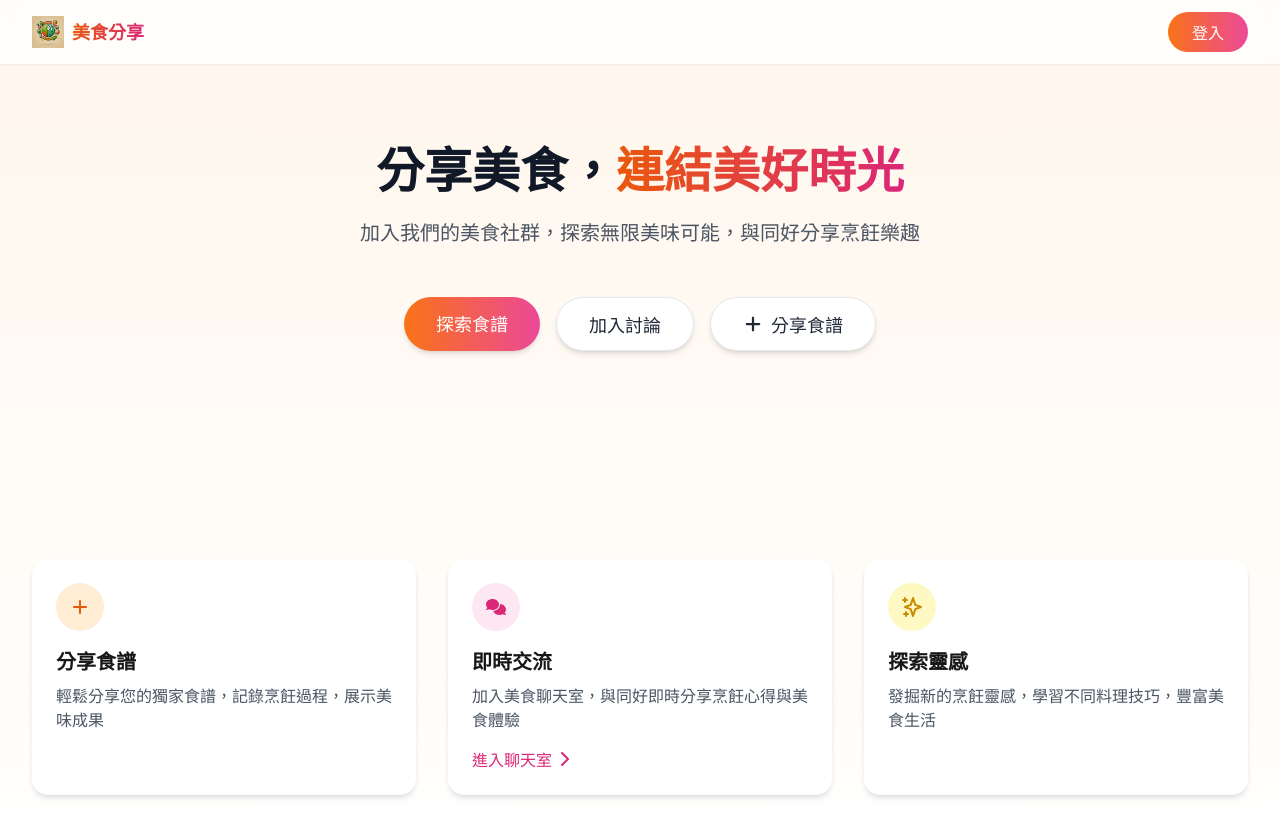
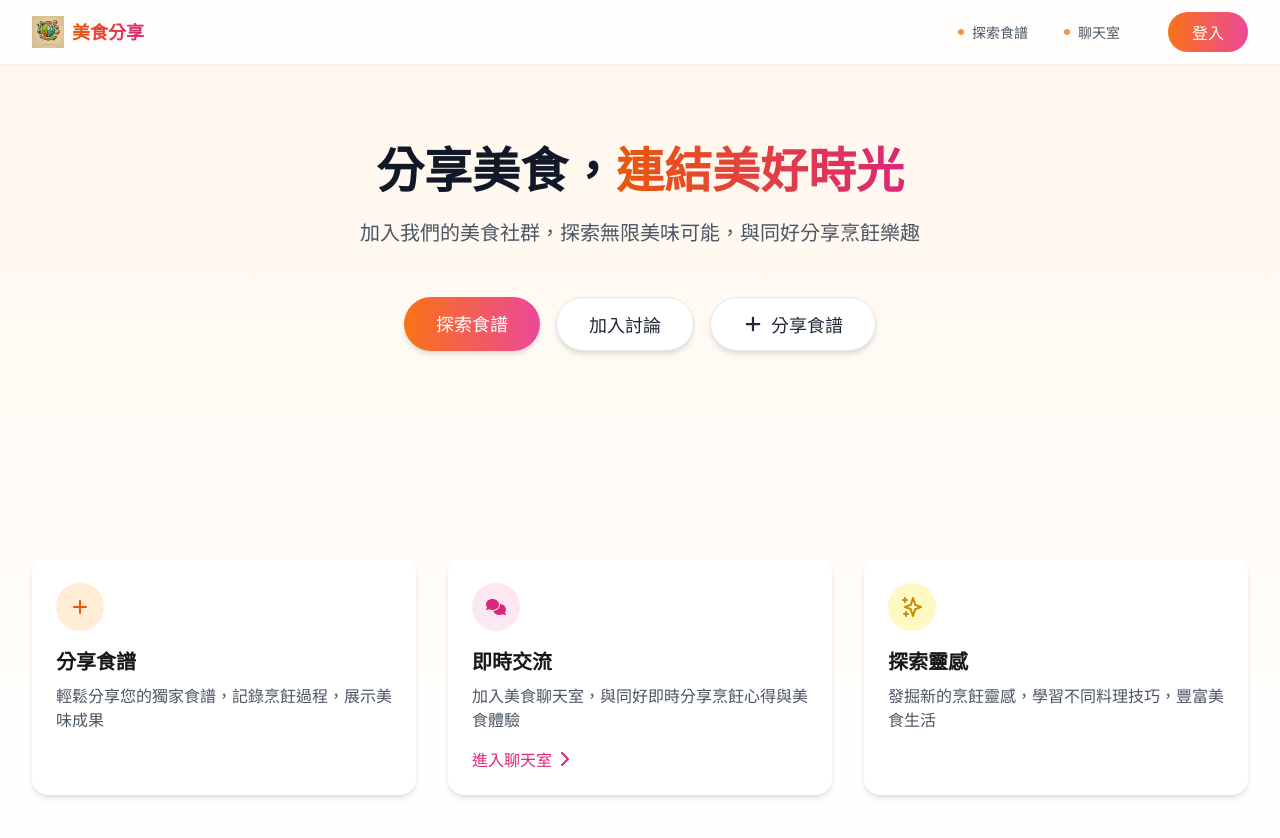
Before and after one commit to 404NotFoundCoder/food-recipe-app, a Next.js app: page / in a window 1280 px wide. Shown: the top 838 px of the page. Built offline with nearby package versions, Linux system fonts and the light colour scheme; no server answers; a web font is replaced by a local one.

Commit message:
feat:  layout link UI

```diff
--- a/app/components/Layout.tsx
+++ b/app/components/Layout.tsx
@@ -45,11 +45,29 @@ export default function Layout({ children }: { children: React.ReactNode }) {
       <nav className="bg-white/80 backdrop-blur-md shadow-sm sticky top-0 z-50">
         <div className="max-w-7xl mx-auto px-4 sm:px-6 lg:px-8">
           <div className="flex justify-between h-16">
-            <div className="flex items-center space-x-4">
+            <div className="flex items-center">
               <Logo />
             </div>
 
-            <div className="flex items-center space-x-4">
+            <div className="flex items-center space-x-8">
+              <div className="flex items-center space-x-1">
+                <Link
+                  href="/recipes"
+                  className="px-4 py-2 text-gray-600 hover:text-orange-500 hover:bg-orange-50 rounded-full transition-all font-medium text-sm flex items-center gap-2"
+                >
+                  <span className="w-1.5 h-1.5 rounded-full bg-orange-400"></span>
+                  探索食譜
+                </Link>
+                <Link
+                  href="/chat"
+                  className="px-4 py-2 text-gray-600 hover:text-orange-500 hover:bg-orange-50 rounded-full transition-all font-medium text-sm flex items-center gap-2"
+                >
+                  <span className="w-1.5 h-1.5 rounded-full bg-orange-400"></span>
+                  聊天室
+                </Link>
+              </div>
+
+              <div className="flex items-center">
                 {user ? (
                   <UserMenu />
                 ) : (
@@ -63,6 +81,7 @@ export default function Layout({ children }: { children: React.ReactNode }) {
               </div>
             </div>
           </div>
+        </div>
       </nav>
       <main>{children}</main>
     </div>
```
Lines whose indentation alone changed are shown as unchanged.
